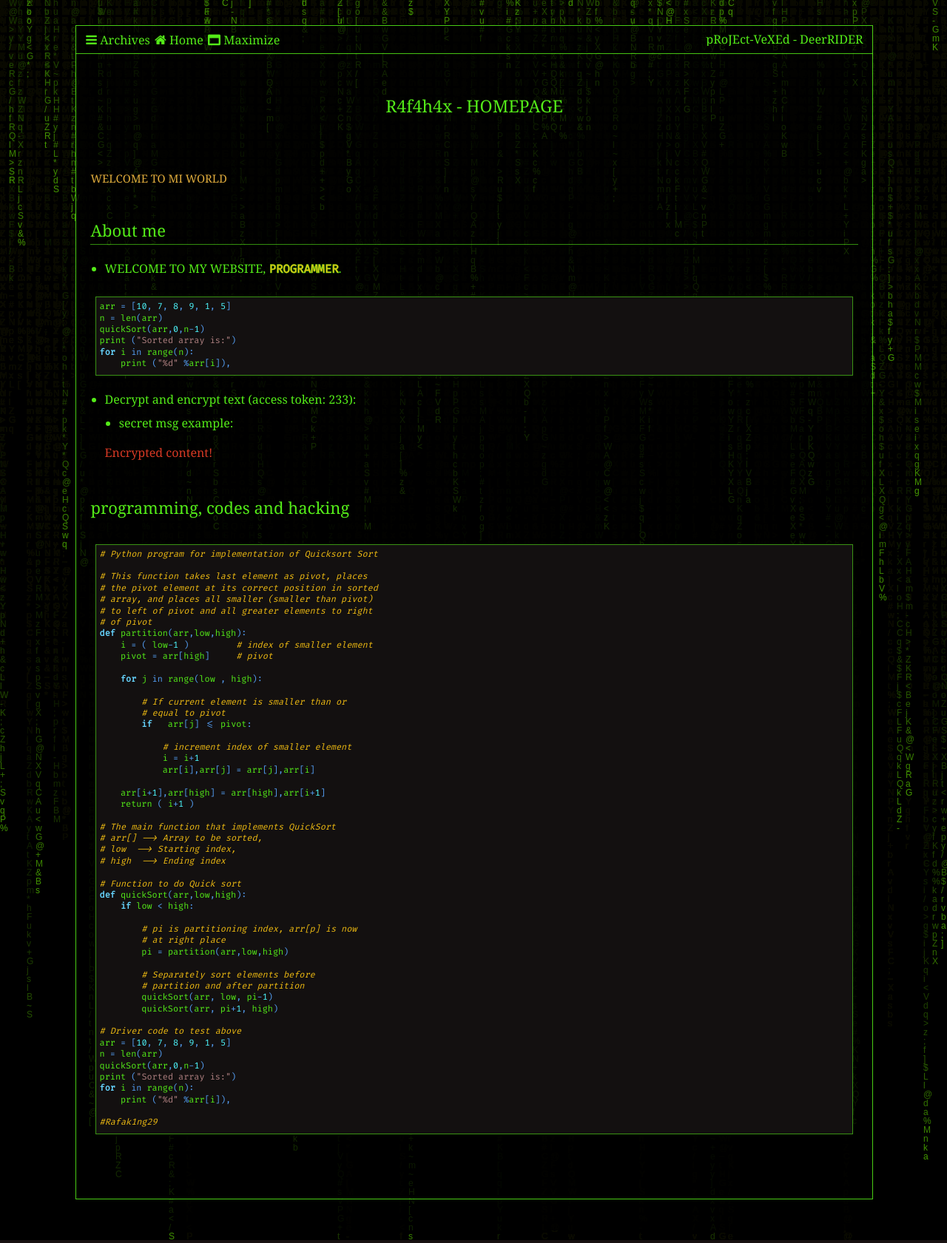
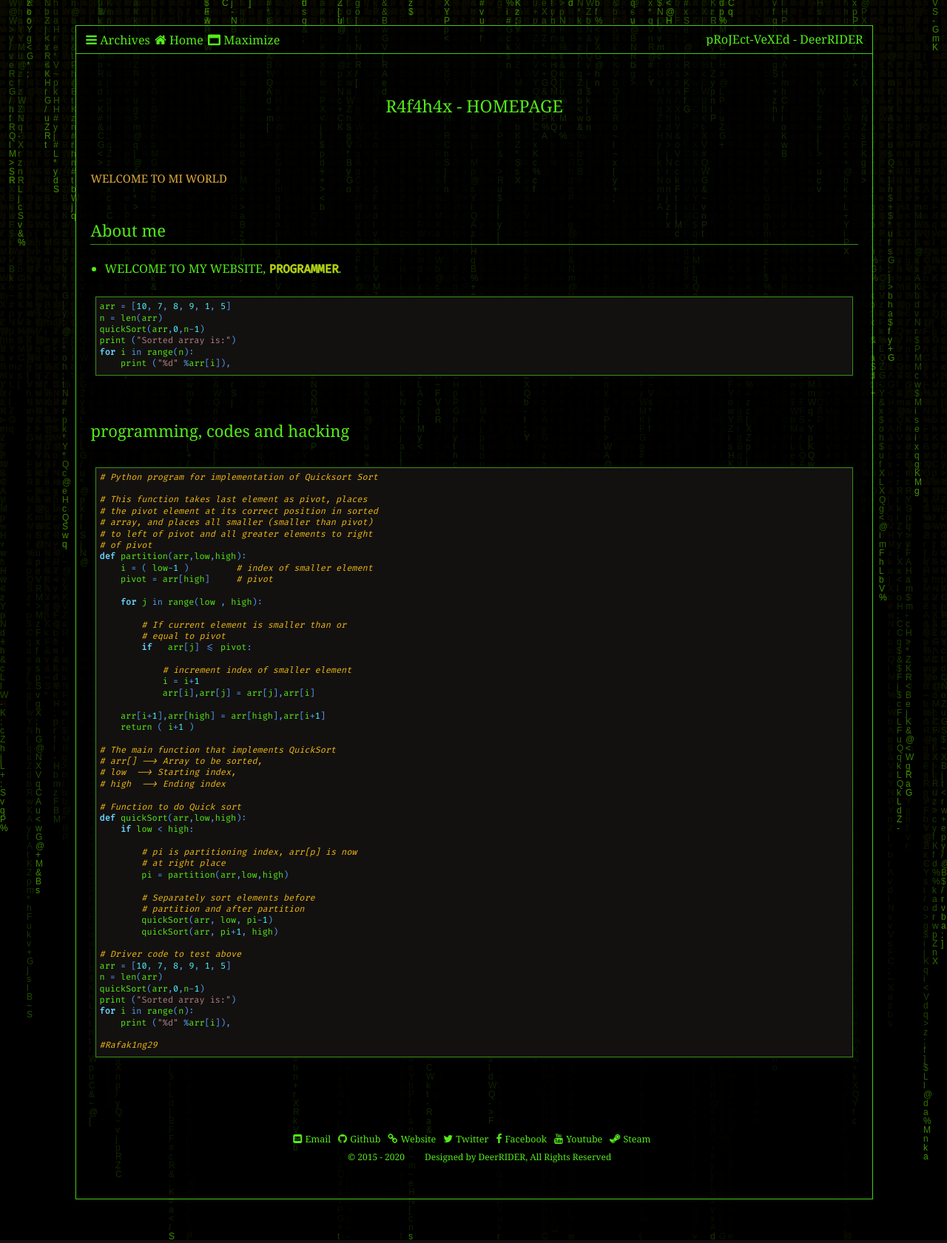
Before and after one commit to K1ng5rona29/R4f4h4x, a Jekyll site: the page built from pages/index.md, in a window 1280 px wide. Shown: the whole page at 74% size. Built offline with Jekyll 4.4.1, drawn with Linux system fonts in a browser that asks for light colours; comment, search, counter and statistics services are not loaded.

Commit message:
index.md

````diff
--- a/pages/index.md
+++ b/pages/index.md
@@ -32,9 +32,6 @@ for i in range(n):
     print ("%d" %arr[i]),
 ```
 
-- Decrypt and encrypt text (access token: 233):
-  - secret msg example:
-  <p class="encrypted" id="/MZAf/PKx9jpw8/Jnp7XQQFki2ibGnArZP46W+keVThXquhWwFROEFnbY8eC57Tw==">Encrypted content!</p>
 
 
 
````
